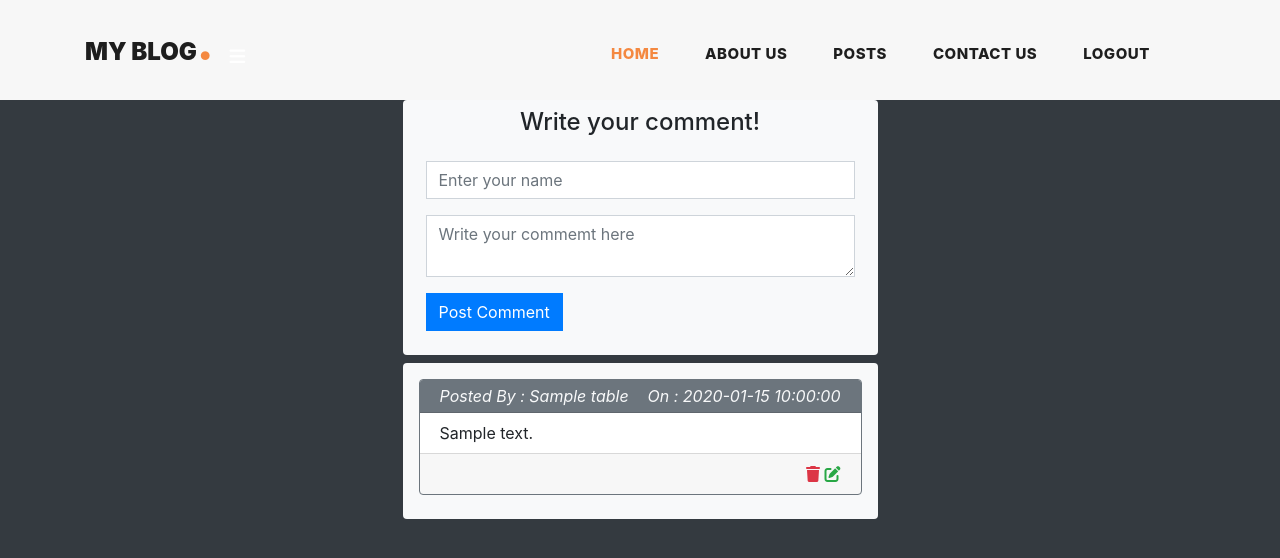
After one commit to DevChloee/Team_Project_Blog, a PHP site: page /loginuser/contact.php in a window 1280 px wide. The commit adds this page. Shown: the top 558 px of the page. Run offline with PHP 8.4, Linux system fonts and the light colour scheme; the visitor is signed in with stand-in values (Sample User, id 1); tables that the repository leaves empty or names only in its code hold one stand-in row (values such as "Sample post"); some libraries are stand-ins or nearby versions.

Commit message:
ADD : Comment system | commet function using php

```diff
--- a/admin/index.php
+++ b/admin/index.php
@@ -14,7 +14,7 @@ if(isset($_SESSION["admin"]) && $_SESSION["admin"]="chloe"){
     <link rel="stylesheet" href="https://cdn.jsdelivr.net/npm/bootstrap@4.3.1/dist/css/bootstrap.min.css" integrity="sha384-ggOyR0iXCbMQv3Xipma34MD+dH/1fQ784/j6cY/iJTQUOhcWr7x9JvoRxT2MZw1T" crossorigin="anonymous">
 
      <link rel="stylesheet" type="text/css" href="NewAndPost.css">
-    <link rel="stylesheet" type="text/css" href="../index.css">
+     <link rel="stylesheet" type="text/css" href="../index.css">
 
     <title>My Blog Admin</title>
   </head>
@@ -50,7 +50,7 @@ if(isset($_SESSION["admin"]) && $_SESSION["admin"]="chloe"){
               </li>
 
               <li class="nav-item">
-                <a class="nav-link" href="">Contact Us</a>
+                <a class="nav-link" href="contact.php">Contact Us</a>
               </li>
 
               <li class="nav-item">
--- /dev/null
+++ b/loginuser/action.php
@@ -0,0 +1,64 @@
+<?php
+	require '../db.php';
+
+	$msg="";
+
+	$u_id="";
+	$u_name="";
+	$u_comment="";
+	$update=false;
+
+
+	if(isset($_POST['submit'])){
+		$name=$_POST['name'];
+		$comment=$_POST['comment'];
+		$date=date("Y-m-d");
+
+		$sql="INSERT INTO comment_table(name,comment,cur_date)VALUES('$name','$comment','$date')";
+
+		if($conn->query($sql)){
+			$msg = "Posted Successfully!";
+		}
+		else{
+			$msg = "Failed to post comment!";
+		}
+	}
+
+	if(isset($_GET['del'])){
+		$id=$_GET['del'];
+		$sql="DELETE FROM comment_table WHERE id='$id'";
+
+		if($conn->query($sql)){
+			header('location: contact.php');
+		}
+	}
+
+	if(isset($_GET['edit'])){
+		$id=$_GET['edit'];
+
+		$sql="SELECT * FROM comment_table WHERE id='$id'";
+		$result=$conn->query($sql);
+		$row=$result->fetch_assoc();
+
+		$u_id=$row['id'];
+		$u_name=$row['name'];
+		$u_comment=$row['comment'];
+
+		$update=true;
+	}
+
+	if(isset($_POST['update'])){
+		$id=$_POST['id'];
+		$name=$_POST['name'];
+		$comment=$_POST['comment'];
+		$date=date("Y-m-d");
+
+		$sql="UPDATE comment_table SET name='$name', comment='$comment'
+		, cur_date='$date' WHERE id='$id'";
+
+		if($conn->query($sql)){
+			$msg = "Edited Successfully!";
+
+		}
+	}
+?>
--- /dev/null
+++ b/loginuser/contact.php
@@ -0,0 +1,143 @@
+<?php session_start();
+require("action.php");
+if(isset($_SESSION["user"]) && $_SESSION["user"]="guest"){
+    if(isset($_GET["success"])){
+    }
+?>
+
+
+<!DOCTYPE html>
+<html lanb="en">
+<head>
+	<meta charset="utf-8">
+	<meta name="viewport" content="width=device-width, initial-scale=1">
+	<title>Comment System Using BS4, PHP & MySQLI</title>
+	<link rel="stylesheet" type="text/css" href="../index.css">
+
+	<script src="https://kit.fontawesome.com/607a06b07a.js" crossorigin="anonymous"></script>
+	<!-- Latest compiled and minified CSS -->
+	<link rel="stylesheet" href="https://cdn.jsdelivr.net/npm/bootstrap@4.6.2/dist/css/bootstrap.min.css">
+
+	<!-- jQuery library -->
+	<script src="https://cdn.jsdelivr.net/npm/jquery@3.6.1/dist/jquery.slim.min.js"></script>
+
+	<!-- Popper JS -->
+	<script src="https://cdn.jsdelivr.net/npm/popper.js@1.16.1/dist/umd/popper.min.js"></script>
+
+	<!-- Latest compiled JavaScript -->
+	<script src="https://cdn.jsdelivr.net/npm/bootstrap@4.6.2/dist/js/bootstrap.bundle.min.js"></script>
+</head>
+ <!-- Header -->
+       <!-- Header -->
+      <header class="headertop">
+        <nav class="navbar navbar-expand-lg">
+
+        <div class="container">
+          <a class="navbar-brand" href=""><h2>My BLOG<em>.</em></h2></a>
+            <span class="navbar-toggler-icon"></span>
+          </button>
+          <div class="collapse navbar-collapse" id="navbarResponsive">
+            <ul class="navbar-nav ml-auto">
+
+              <li class="nav-item active">
+                <a class="nav-link" href="">Home
+                  <span class="sr-only">(current)</span>
+                </a>
+              </li>
+
+              <li class="nav-item">
+                <a class="nav-link" href="">About Us</a>
+              </li>
+
+              <li class="nav-item">
+                <a class="nav-link" href="">Posts</a>
+              </li>
+
+              <li class="nav-item">
+                <a class="nav-link" href="contact.php">Contact Us</a>
+              </li>
+
+              <li class="nav-item">
+                <a href="?logout" class="logout nav-link">Logout</a>
+                <?php
+                  if(isset($_GET["logout"])){
+                    session_destroy();
+                    header("Location: ../index.php");
+                  }
+                ?>
+              </li>
+
+            </ul>
+            </div>
+          </div>
+        </nav>
+      </header>
+
+		<body class="bg-dark">
+			<div class="container">
+				<div class="row justify-content-center mb-2">
+					<div class="col-lg-5 bg-light rounded mt-w">
+						<h4 class="text-center p-2">Write your comment!</h4>
+						<form action="contact.php" method="POST" class="p-2">
+							<input type="hidden" name="id" value="<?= $u_id; ?>">
+							<div class="form-group">
+								<input type="text" name="name" class="form-control rounded-0"
+								placeholder="Enter your name" required value="<?= $u_name; ?>">
+							</div>
+							<div class="form-group">
+								<textarea name="comment" class="form-control rounded-0"
+								placeholder="Write your commemt here" required><?= $u_comment; ?></textarea>
+							</div>
+							<div class="form-group">
+								<?php if($update==true){ ?>
+									<input type="submit" name="update" class="btn btn-success rounded-0"
+									value="Update Comment">
+								<?php } else{ ?>
+									<input type="submit" name="submit" class="btn btn-primary
+									rounded-0" value="Post Comment">
+								<?php } ?>
+								<h5 class="float-right text-success p-2"><?= $msg; ?></h5>
+							</div>
+						</form>
+					</div>
+				</div>
+
+		<div class="row justify-content-center">
+			<div class="col-lg-5 rounded bg-light p-3">
+				<?php
+					$sql="SELECT * FROM comment_table ORDER BY id DESC";
+					$result=$conn->query($sql);
+					while($row=$result->fetch_assoc()){
+				?>
+
+				<div class="card mb-2 border-secondary">
+					<div class="card-header bg-secondary py-1 text-light">
+						<span class="font-italic">Posted By : <?= $row['name'] ?></span>
+						<span class="float-right font-italic">On : <?= $row['cur_date'] ?></span>
+					</div>
+					<div class="card-body py-2">
+						<p class="card-text"><?= $row['comment'] ?></p>
+					</div>
+					<div class="card-footer py-2">
+						<div class="float-right">
+							<a href="action.php?del=<?= $row['id'] ?>" class="text-danger mr-w"
+								onclick="return confirm('Do you want to delete this comment?');"
+								title="Delete"><i class="fas fa-trash"></i></a>
+
+							<a href="contact.php?edit=<?= $row['id'] ?>" class="text-success"
+								title="Edit"><i class="fas fa-edit"></i></a>
+						</div>
+					</div>
+				</div>
+
+				<?php } ?>
+			</div>
+		</div>
+	</div>
+</body>
+</html>
+<?php
+ 	}else{
+  header("Location: contact.php");
+}
+?>
--- a/loginuser/index.php
+++ b/loginuser/index.php
@@ -52,7 +52,7 @@ if(isset($_SESSION["user"]) && $_SESSION["user"]="guest"){
               </li>
 
               <li class="nav-item">
-                <a class="nav-link" href="">Contact Us</a>
+                <a class="nav-link" href="contact.php">Contact Us</a>
               </li>
 
               <li class="nav-item">
```
Also changed, not shown: admin/contact.php (added, +147 -0 lines), admin/new.php (+4 -4 lines), header.php (deleted), img/idea.jpg (deleted), img/idea2.jpg (deleted), img/star.jpg (deleted), img/star2.jpg (deleted), img/universe.jpg (deleted).
